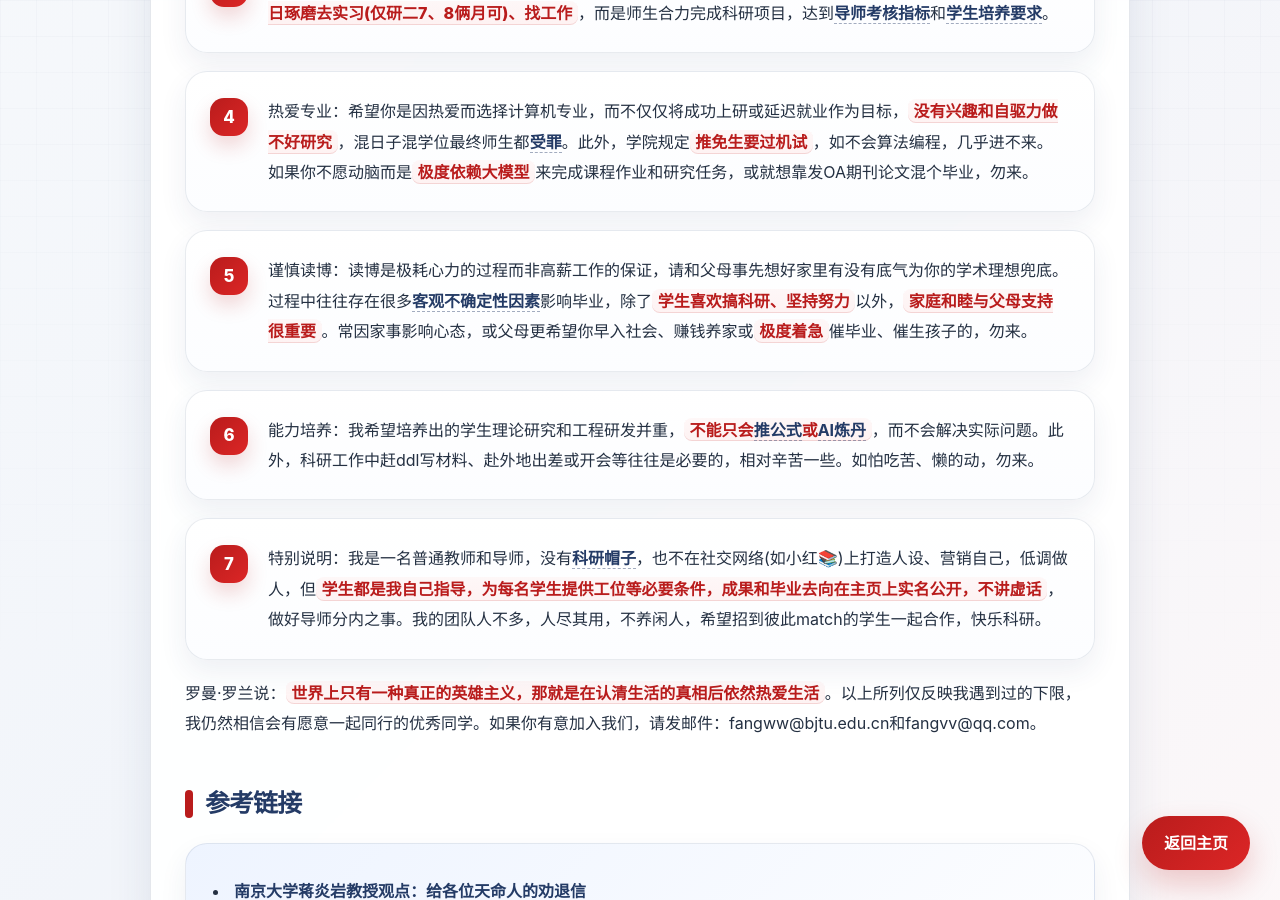
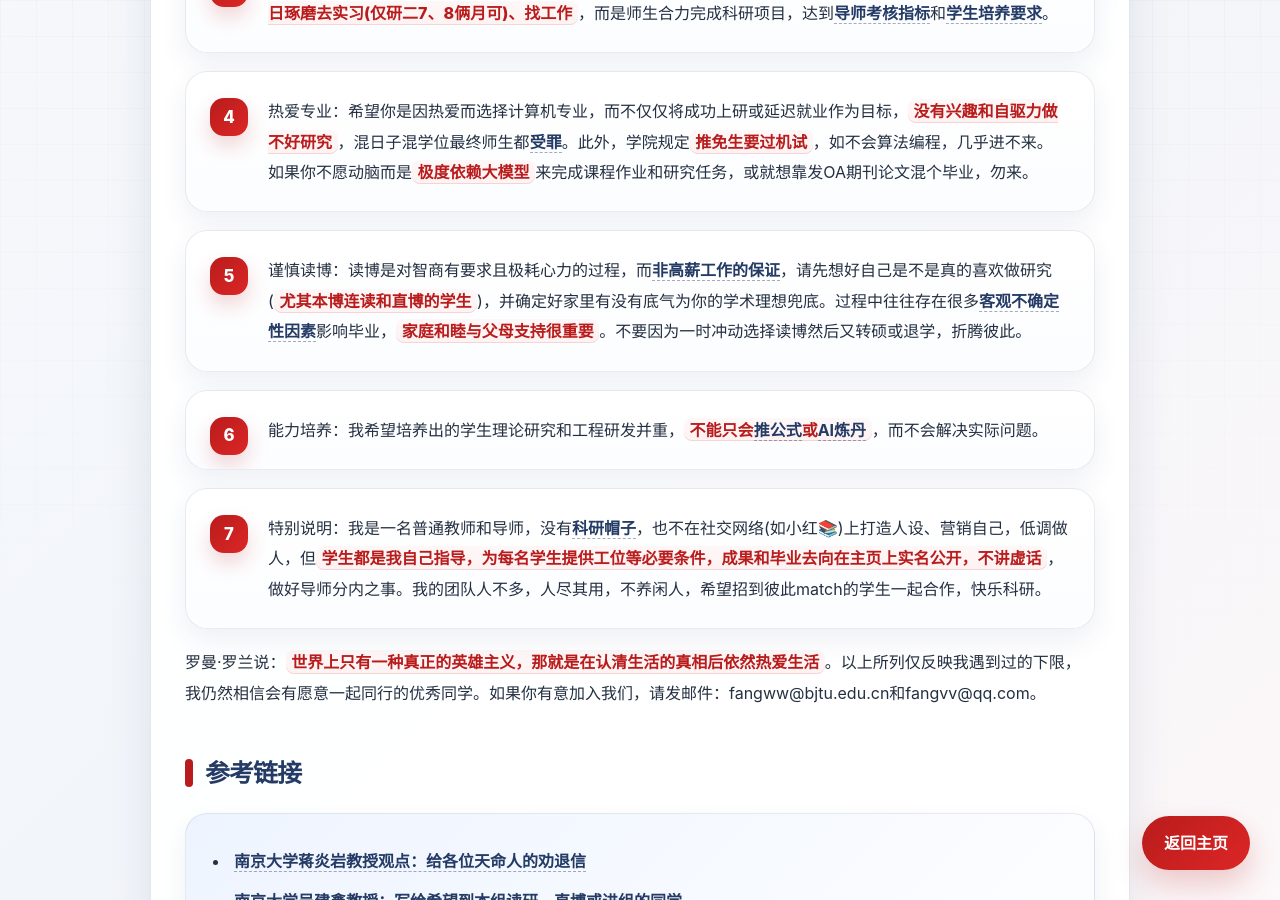
Before and after one commit to fangvv/Homepage, a Jekyll site: the page faq2.html, which Jekyll copies as it is, in a window 1280 px wide and 900 px high, scrolled down 731 px. Built offline with Jekyll 4.4.1, drawn with Linux system fonts in a browser that asks for light colours; comment, search, counter and statistics services are not loaded.

Commit message:
update faq2

```diff
--- a/faq2.html
+++ b/faq2.html
@@ -527,8 +527,8 @@ PyTorch Mobile, 移动端深度学习,
                 <li>身心健康：学术界高度内卷，科研压力大，<strong>精神内耗严重、个性偏激、玻璃心、焦虑、抑郁等心理疾病</strong>和中国传统意义上的<a href="https://www.zhihu.com/question/596191290" target="_blank">严师出高徒</a>是相悖的，极易引发<strong>灾难性的<a href="https://www.sciscanpub.com/uploads/2025/04/16/0e6be8681630d9e1939409ade49b73b6.pdf" target="_blank">后果</a></strong>。如你有此类困扰且常复发，非常不建议来我组。</li>
                 <li>招生目的：学校<a href="https://www.bjtu.edu.cn/xxxtrmzn/162744.htm" target="_blank">规定</a>全日制招生指标基于项目额度换算，有代价。招生<strong>绝非做慈善，任由学生躺平、混学位或整日琢磨去实习(仅研二7、8俩月可)、找工作</strong>，而是师生合力完成科研项目，达到<a href="https://www.zhihu.com/question/1993742963784848897/answer/1993748322066920997" target="_blank">导师考核指标</a>和<a href="https://www.bjtu.edu.cn/xxgkw/xxgk_xxgkml/xwxk/syxwjbyq/6a881d506ec04ccabcc0dadb3a468943.htm" target="_blank">学生培养要求</a>。</li>
                 <li>热爱专业：希望你是因热爱而选择计算机专业，而不仅仅将成功上研或延迟就业作为目标，<strong>没有兴趣和自驱力做不好研究</strong>，混日子混学位最终师生都<a href="https://www.zhihu.com/question/429059603" target="_blank">受罪</a>。此外，学院规定<strong>推免生要过机试</strong>，如不会算法编程，几乎进不来。如果你不愿动脑而是<strong>极度依赖大模型</strong>来完成课程作业和研究任务，或就想靠发OA期刊论文混个毕业，勿来。</li>
-                <li>谨慎读博：读博是极耗心力的过程而非高薪工作的保证，请和父母事先想好家里有没有底气为你的学术理想兜底。过程中往往存在很多<a href="https://www.zhihu.com/question/59323074" target="_blank">客观不确定性因素</a>影响毕业，除了<strong>学生喜欢搞科研、坚持努力</strong>以外，<strong>家庭和睦与父母支持很重要</strong>。常因家事影响心态，或父母更希望你早入社会、赚钱养家或<strong>极度着急</strong>催毕业、催生孩子的，勿来。</li>
-                <li>能力培养：我希望培养出的学生理论研究和工程研发并重，<strong>不能只会<a href="https://www.zhihu.com/question/430862162" target="_blank">推公式</a>或<a href="https://www.zhihu.com/question/537342945" target=blank>AI炼丹</a></strong>，而不会解决实际问题。此外，科研工作中赶ddl写材料、赴外地出差或开会等往往是必要的，相对辛苦一些。如怕吃苦、懒的动，勿来。</li>
+                <li>谨慎读博：读博是对智商有要求且极耗心力的过程，而<a href="https://www.zhihu.com/question/663192558" target="_blank">非高薪工作的保证</a>，请先想好自己是不是真的喜欢做研究(<strong>尤其本博连读和直博的学生</strong>)，并确定好家里有没有底气为你的学术理想兜底。过程中往往存在很多<a href="https://www.zhihu.com/question/59323074" target="_blank">客观不确定性因素</a>影响毕业，<strong>家庭和睦与父母支持很重要</strong>。不要因为一时冲动选择读博然后又转硕或退学，折腾彼此。</li>
+                <li>能力培养：我希望培养出的学生理论研究和工程研发并重，<strong>不能只会<a href="https://www.zhihu.com/question/430862162" target="_blank">推公式</a>或<a href="https://www.zhihu.com/question/537342945" target=blank>AI炼丹</a></strong>，而不会解决实际问题。</li>
                 <li>特别说明：我是一名普通教师和导师，没有<a href="https://www.zhihu.com/question/305278806/answer/3124779165" target="_blank">科研帽子</a>，也不在社交网络(如小红📚)上打造人设、营销自己，低调做人，但<strong>学生都是我自己指导，为每名学生提供工位等必要条件，成果和毕业去向在主页上实名公开，不讲虚话</strong>，做好导师分内之事。我的团队人不多，人尽其用，不养闲人，希望招到彼此match的学生一起合作，快乐科研。</li>
             </ol>
 
```
